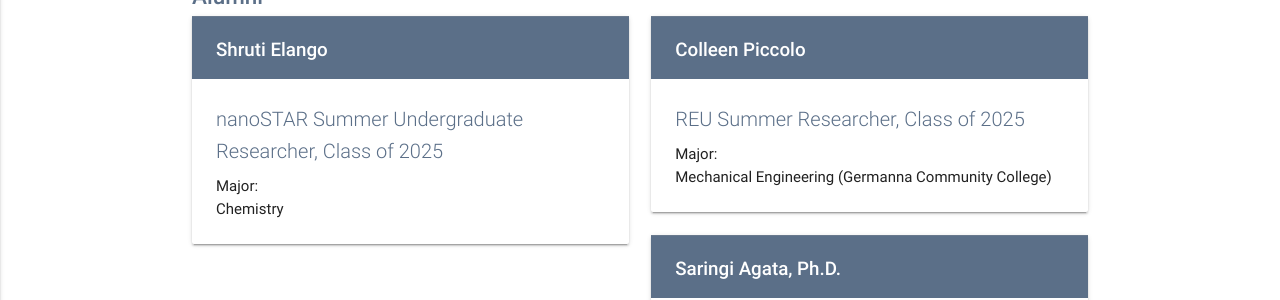
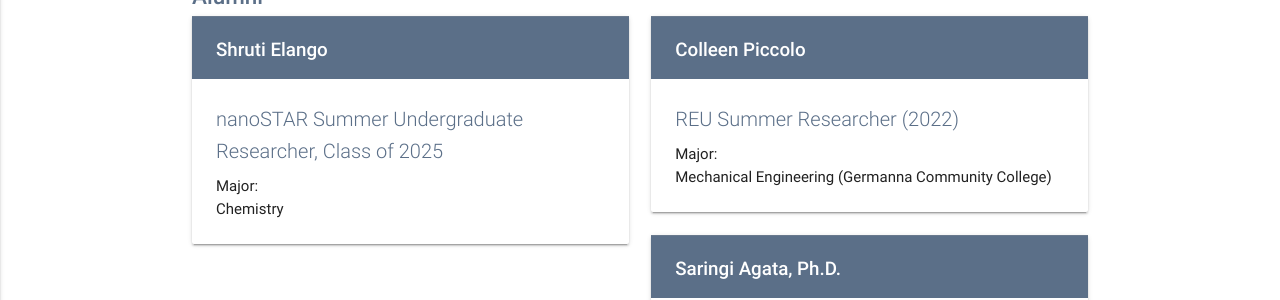
Before and after one commit to geisegroup/geisegroup.github.io, a Jekyll site: the page built from people.md, in a window 1280 px wide and 900 px high, scrolled down 2790 px. Shown: the part 153-453 px from the top of the window. Built offline with Jekyll 4.4.1, drawn with Linux system fonts in a browser that asks for light colours; nearby versions of some CDN libraries.

Commit message:
Update piccoloColleen.html

```diff
--- a/_alumniMembers/piccoloColleen.html
+++ b/_alumniMembers/piccoloColleen.html
@@ -1,6 +1,6 @@
 ---
 name: Colleen Piccolo
-title: REU Summer Researcher, Class of 2025
+title: REU Summer Researcher (2022)
 afterPrefix: Major
 afterText: Mechanical Engineering (Germanna Community College)
 orderBy: 94
```
